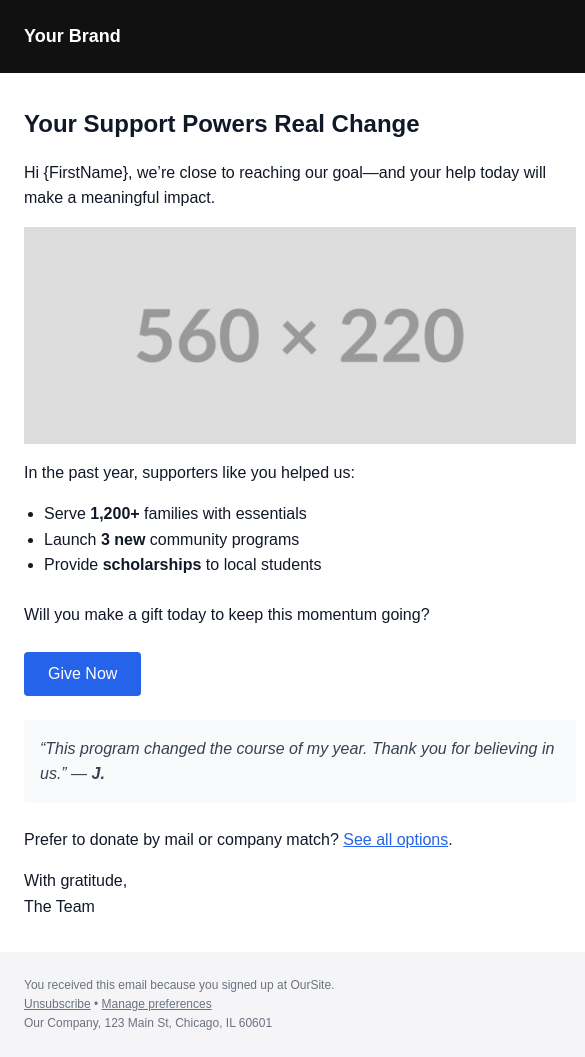
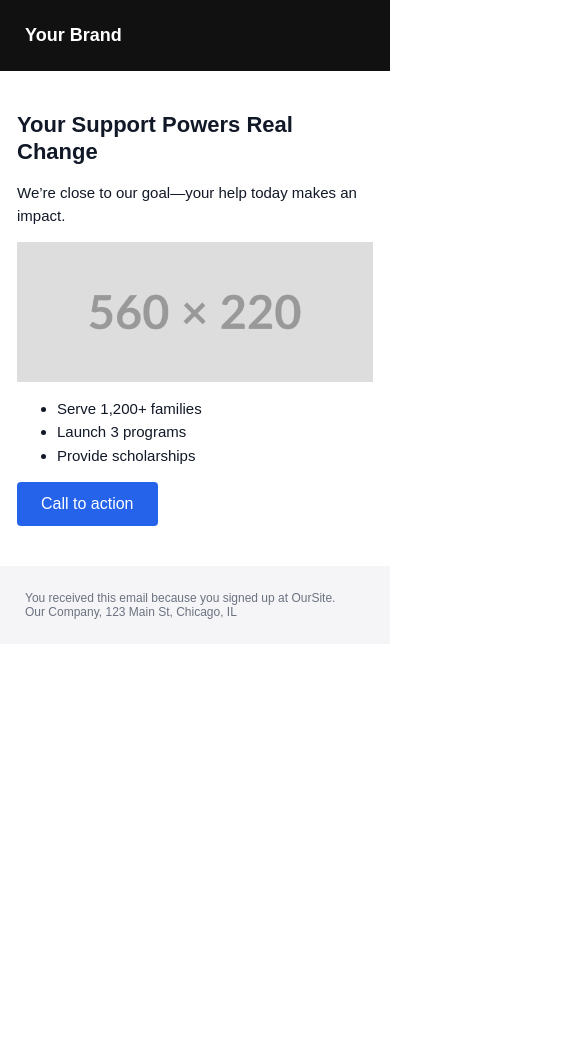
Before and after one commit to DKranzMAT/inbox-ready-email-kit, a plain HTML site: page appeal.html in a window 390 px wide. Shown: the whole page, 585 px wide, since content can reach past the window. After the commit the page ends 844 px from the top, so only its background shows below. Drawn offline with Linux system fonts and the light colour scheme.

Commit message:
Update templates with responsive enhancements

```diff
--- a/appeal.html
+++ b/appeal.html
@@ -1,99 +1,21 @@
-<!doctype html>
-<html>
-  <head>
-    <meta charset="utf-8">
-    <meta name="viewport" content="width=device-width, initial-scale=1">
-    <title>Inbox-Ready</title>
-  </head>
-  <body style="margin:0; padding:0; background:#ffffff;">
-    <!-- Header : start -->
-<table role="presentation" width="100%" cellspacing="0" cellpadding="0" border="0" style="background:#111; color:#ffffff;">
-  <tr>
-    <td align="center">
-      <table role="presentation" width="600" cellspacing="0" cellpadding="0" border="0" class="email-container">
-        <tr>
-          <td style="padding:24px 24px; font-family:Arial, sans-serif; font-size:18px; line-height:1.4;">
-            <a href="https://example.com" style="color:#ffffff; text-decoration:none;"><strong>Your Brand</strong></a>
-          </td>
-        </tr>
-      </table>
-    </td>
-  </tr>
-</table>
-<!-- Header : end -->
-
-    <table role="presentation" width="100%" cellspacing="0" cellpadding="0" border="0">
-      <tr>
-        <td align="center">
-          <table role="presentation" width="600" cellspacing="0" cellpadding="0" border="0" class="email-container">
-            <tr><td style="padding:32px 24px; font-family:Arial, sans-serif; font-size:16px; line-height:1.6; color:#111827;">
-
-<h1 style="margin:0 0 16px 0; font-size:24px;">Your Support Powers Real Change</h1>
-<p style="margin:0 0 16px 0;">Hi {FirstName}, we’re close to reaching our goal—and your help today will make a meaningful impact.</p>
-
-<p style="margin:0 0 16px 0;">
-  <img src="./assets/hero-560x220.png" width="560" height="220" alt="Our mission in action" style="width:100%; max-width:560px; height:auto; display:block; border:0;">
-</p>
-
-<p style="margin:0 0 16px 0;">In the past year, supporters like you helped us:</p>
-<ul style="padding-left:20px; margin:0 0 24px 0;">
-  <li>Serve <strong>1,200+</strong> families with essentials</li>
-  <li>Launch <strong>3 new</strong> community programs</li>
-  <li>Provide <strong>scholarships</strong> to local students</li>
-</ul>
-
-<p style="margin:0 0 24px 0;">Will you make a gift today to keep this momentum going?</p>
-
-<p>
-  <!-- Button include -->
-  <!-- Button (HTML + VML fallback) : start -->
-<!--[if mso]>
-  <v:roundrect xmlns:v="urn:schemas-microsoft-com:vml" href="https://example.com/donate" arcsize="10%" stroke="f" fillcolor="#2563eb" style="height:44px;v-text-anchor:middle;width:200px;">
-    <w:anchorlock/>
-    <center style="color:#ffffff; font-family:Arial, sans-serif; font-size:16px;">Give Now</center>
-  </v:roundrect>
-<![endif]-->
-<!--[if !mso]><!-->
-  <a href="https://example.com/donate" style="background:#2563eb; color:#ffffff; display:inline-block; font-family:Arial, sans-serif; font-size:16px; line-height:44px; text-decoration:none; padding:0 24px; border-radius:4px;">Give Now</a>
-<!--<![endif]-->
-<!-- Button : end -->
-
-</p>
-
-<table role="presentation" width="100%" cellspacing="0" cellpadding="0" border="0" style="margin:24px 0; background:#f9fafb; border-radius:4px;">
-  <tr>
-    <td style="padding:16px 16px; font-style:italic; color:#374151;">
-      “This program changed the course of my year. Thank you for believing in us.” — <strong>J.</strong>
-    </td>
-  </tr>
-</table>
-
-<p style="margin:0 0 16px 0;">Prefer to donate by mail or company match? <a href="#" style="color:#2563eb;">See all options</a>.</p>
-<p style="margin:0;">With gratitude,<br>The Team</p>
-
-            </td></tr>
-          </table>
-        </td>
-      </tr>
-    </table>
-    <!-- Footer : start -->
-<table role="presentation" width="100%" cellspacing="0" cellpadding="0" border="0" style="background:#f5f5f7;">
-  <tr>
-    <td align="center">
-      <table role="presentation" width="600" cellspacing="0" cellpadding="0" border="0" class="email-container">
-        <tr>
-          <td style="padding:24px; font-family:Arial, sans-serif; font-size:12px; line-height:1.6; color:#6b7280;">
-            You received this email because you signed up at OurSite.<br/>
-            <a href="#" style="color:#6b7280; text-decoration:underline;">Unsubscribe</a> •
-            <a href="#" style="color:#6b7280; text-decoration:underline;">Manage preferences</a><br/>
-            Our Company, 123 Main St, Chicago, IL 60601
-          </td>
-        </tr>
-      </table>
-    </td>
-  </tr>
-</table>
-<!-- Footer : end -->
-
-  </body>
-</html>
+<!doctype html><html><head><meta charset="utf-8"><meta name="viewport" content="width=device-width"><title>Appeal</title>
+<style>
+  img{border:0;outline:none;text-decoration:none;-ms-interpolation-mode:bicubic;vertical-align:middle}
+  table{border-collapse:collapse}
+  a{color:#2563eb}
+  .fluid{max-width:100%!important;height:auto!important}
+  .full{width:100%!important}
+  @media screen and (max-width:600px){
+    .email-container{width:100%!important}
+    .stack-column{display:block!important;width:100%!important}
+    .sm-center{text-align:center!important}
+    .sm-hide{display:none!important}
+    .sm-px-16{padding-left:16px!important;padding-right:16px!important}
+    .sm-py-24{padding-top:24px!important;padding-bottom:24px!important}
+    .sm-h1{font-size:22px!important;line-height:1.25!important}
+    .sm-text{font-size:15px!important;line-height:1.55!important}
+  }
+  u~div .email-container{min-width:100%!important}
+</style>
+</head><body style="margin:0;padding:0;background:#fff;"><table width="100%" style="background:#111;color:#fff;" role="presentation"><tr><td align="center"><table width="600" class="email-container" role="presentation"><tr><td style="padding:24px;font-family:Arial;font-size:18px;"><strong>Your Brand</strong></td></tr></table></td></tr></table><table width="100%" role="presentation"><tr><td align="center"><table width="600" class="email-container" role="presentation"><tr><td class="sm-px-16 sm-py-24 sm-text" style="padding:32px 24px;font-family:Arial;font-size:16px;line-height:1.6;color:#111827;"><h1 class='sm-h1'>Your Support Powers Real Change</h1><p>We’re close to our goal—your help today makes an impact.</p><p><img class='fluid' src='./assets/hero-560x220.png' width='560' height='220' alt='Mission image'></p><ul><li>Serve 1,200+ families</li><li>Launch 3 programs</li><li>Provide scholarships</li></ul><p><!--[if mso]><v:roundrect xmlns:v="urn:schemas-microsoft-com:vml" href="#" arcsize="10%" stroke="f" fillcolor="#2563eb" style="height:44px;v-text-anchor:middle;width:200px;"><w:anchorlock/><center style="color:#fff;font-family:Arial;font-size:16px;">Call to action</center></v:roundrect><![endif]-->
+<!--[if !mso]><!--><a href="#" style="background:#2563eb;color:#fff;display:inline-block;font-family:Arial;font-size:16px;line-height:44px;text-decoration:none;padding:0 24px;border-radius:4px;">Call to action</a><!--<![endif]--></p></td></tr></table></td></tr></table><table width="100%" style="background:#f5f5f7;" role="presentation"><tr><td align="center"><table width="600" class="email-container" role="presentation"><tr><td style="padding:24px;font-family:Arial;font-size:12px;color:#6b7280;">You received this email because you signed up at OurSite.<br/>Our Company, 123 Main St, Chicago, IL</td></tr></table></td></tr></table></body></html>
```
Also changed, not shown: index.html (+1 -36 lines), newsletter.html (+20 -73 lines), product_announcement.html (+21 -83 lines), receipt.html (+20 -74 lines).
